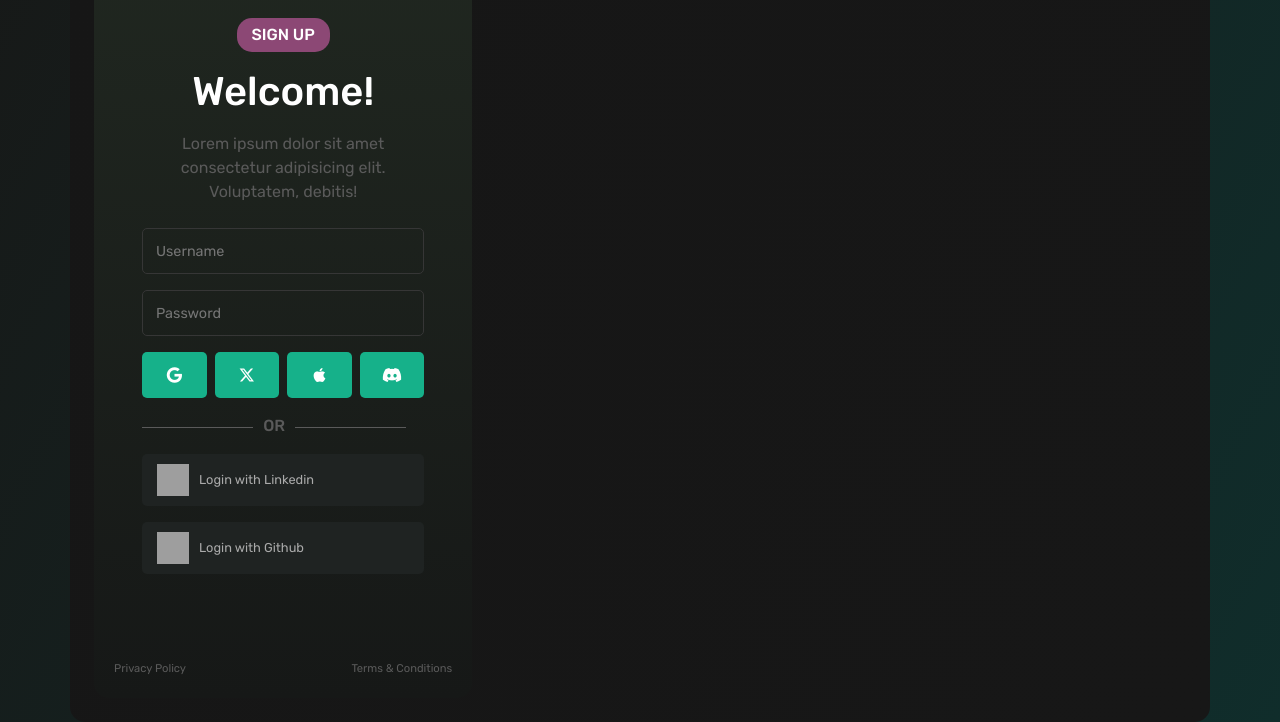
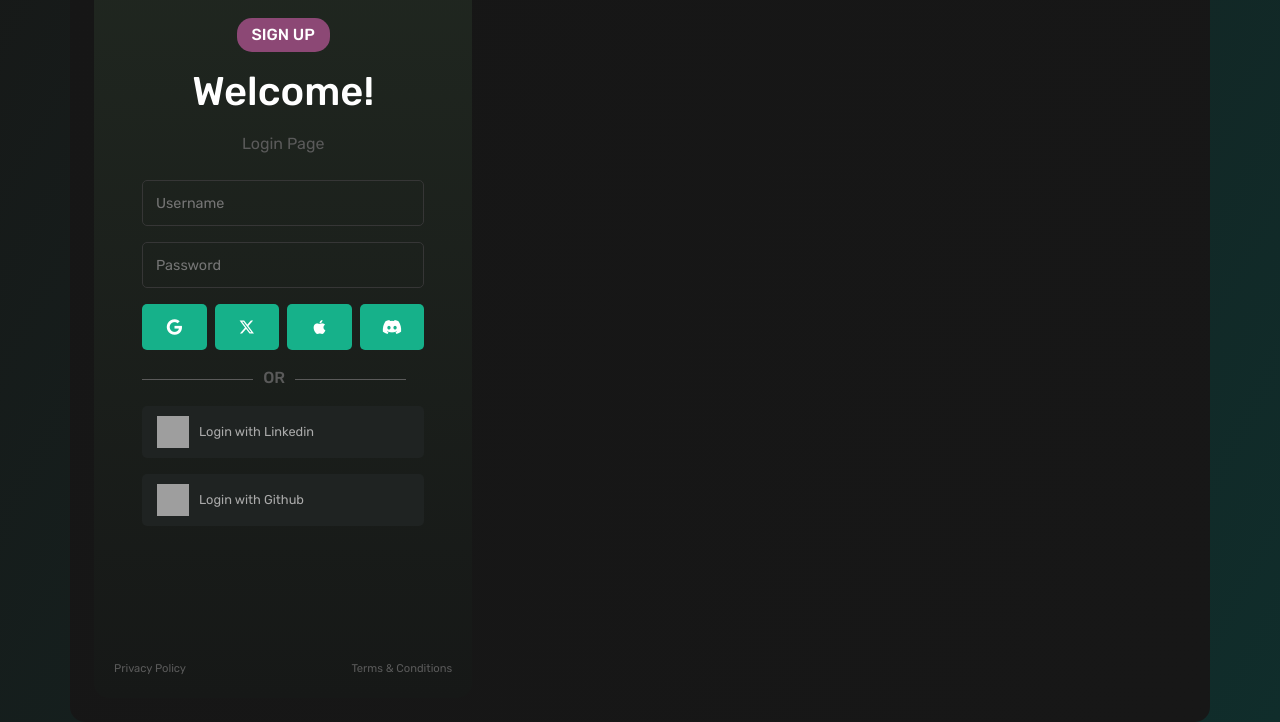
Before and after one commit to SenthilNathan2004/LoginPage, a plain HTML site: page index.html in a window 1280 px wide. Shown: the part 78-800 px from the top of the page. Drawn offline with nearby package versions, Linux system fonts and the light colour scheme; grey boxes are pictures that could not be loaded.

Commit message:
Update index.html

```diff
--- a/index.html
+++ b/index.html
@@ -44,8 +44,7 @@
           <span class="signup mt-4" >SIGN UP</span>
           <h1 class="text-white m-0 ">Welcome!</h1>
           <p class="gray-text text-center m-0">
-            Lorem ipsum dolor sit amet consectetur adipisicing elit. Voluptatem,
-            debitis!
+            Login Page
           </p>
         </div>
         <form action="" class="d-flex flex-column w-100 gap-3 pt-4">
```
